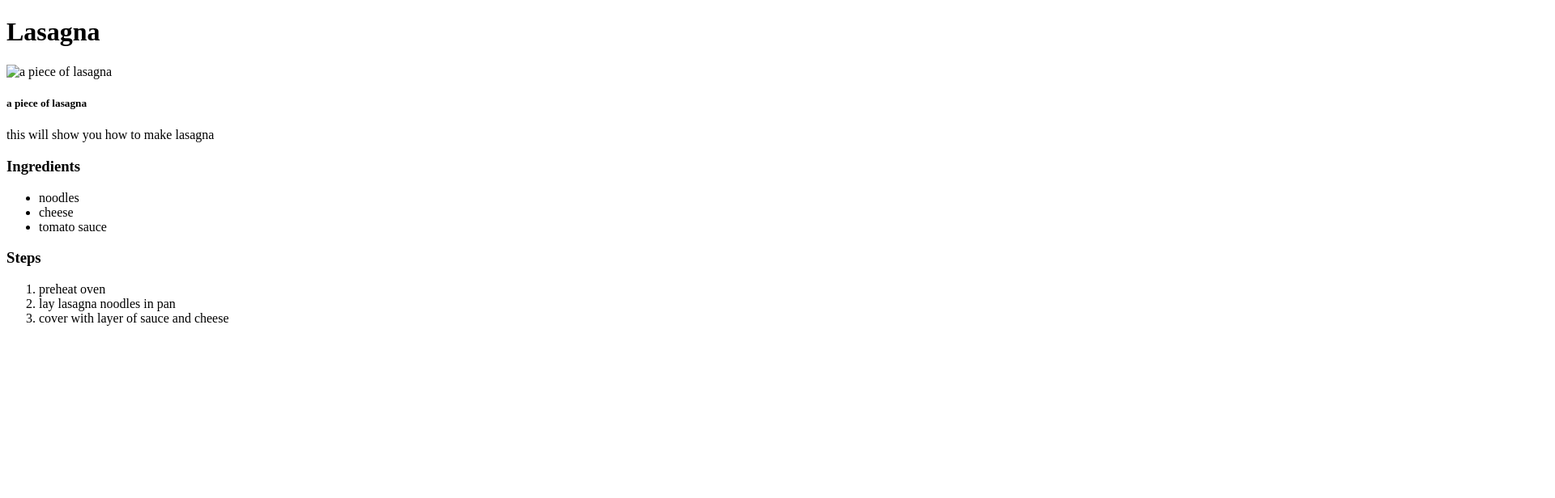
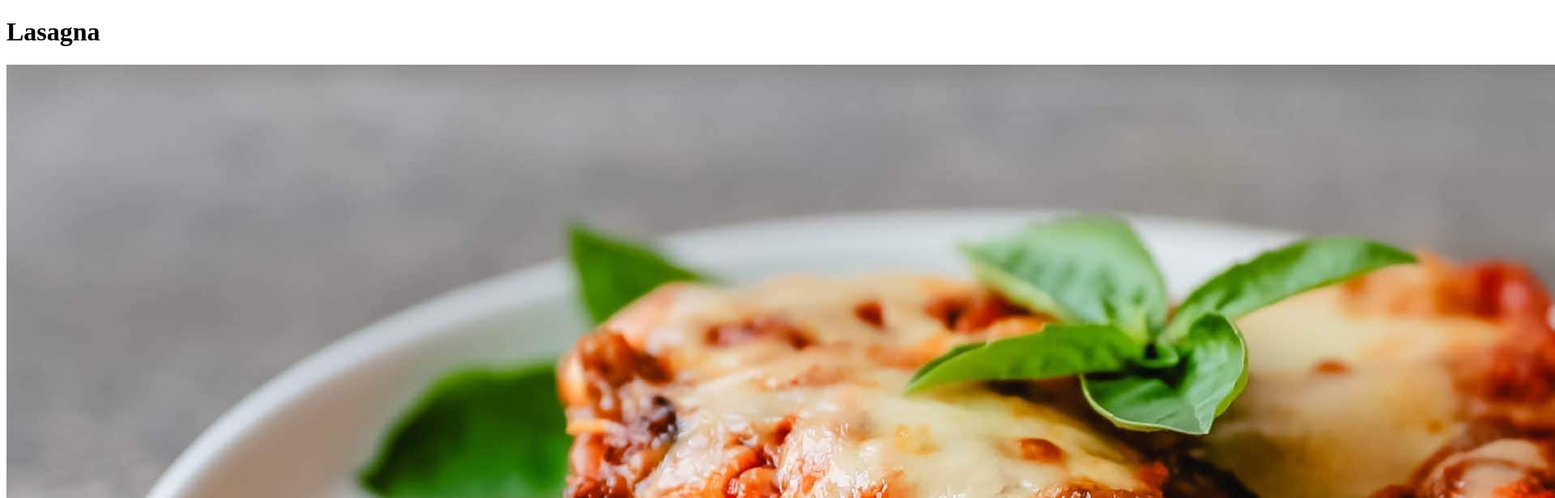
Before and after one commit to MelissaNolan/odin-recipes, a plain HTML site: page recipes/lasagna.html in a window 1280 px wide. Shown: the top 616 px of the page at 81% size, 1920 px wide, since content can reach past the window. Drawn offline with Linux system fonts and the light colour scheme.

Commit message:
change link to image in lasagna

```diff
--- a/recipes/lasagna.html
+++ b/recipes/lasagna.html
@@ -9,7 +9,7 @@
 </head>
 <body>
   <h1>Lasagna</h1>
-   <img src="odin-recipes/images/lasagna.jpg" alt="a piece of lasagna">
+   <img src="../images/lasagna.jpg" alt="a piece of lasagna">
    <h5>a piece of lasagna</h5>
    <p>this will show you how to make lasagna</p>
   <h3>Ingredients</h3>
```
Also changed, not shown: index.html (+1 -1 lines).
